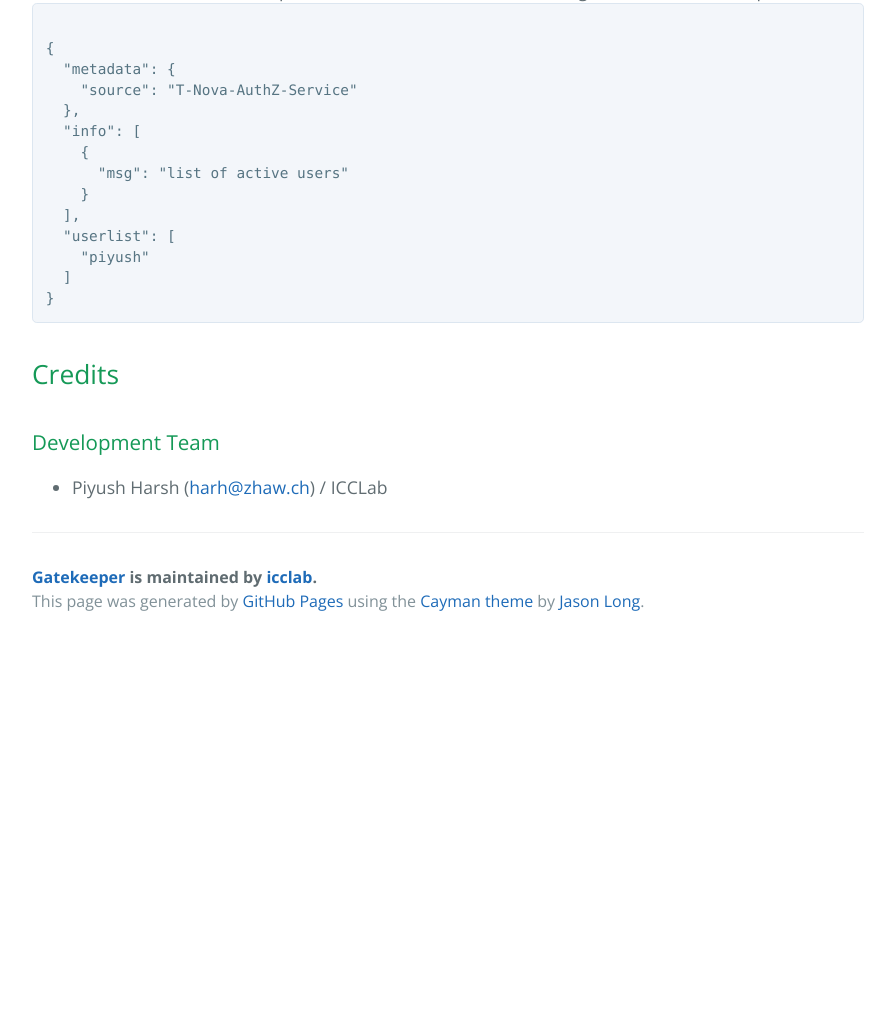
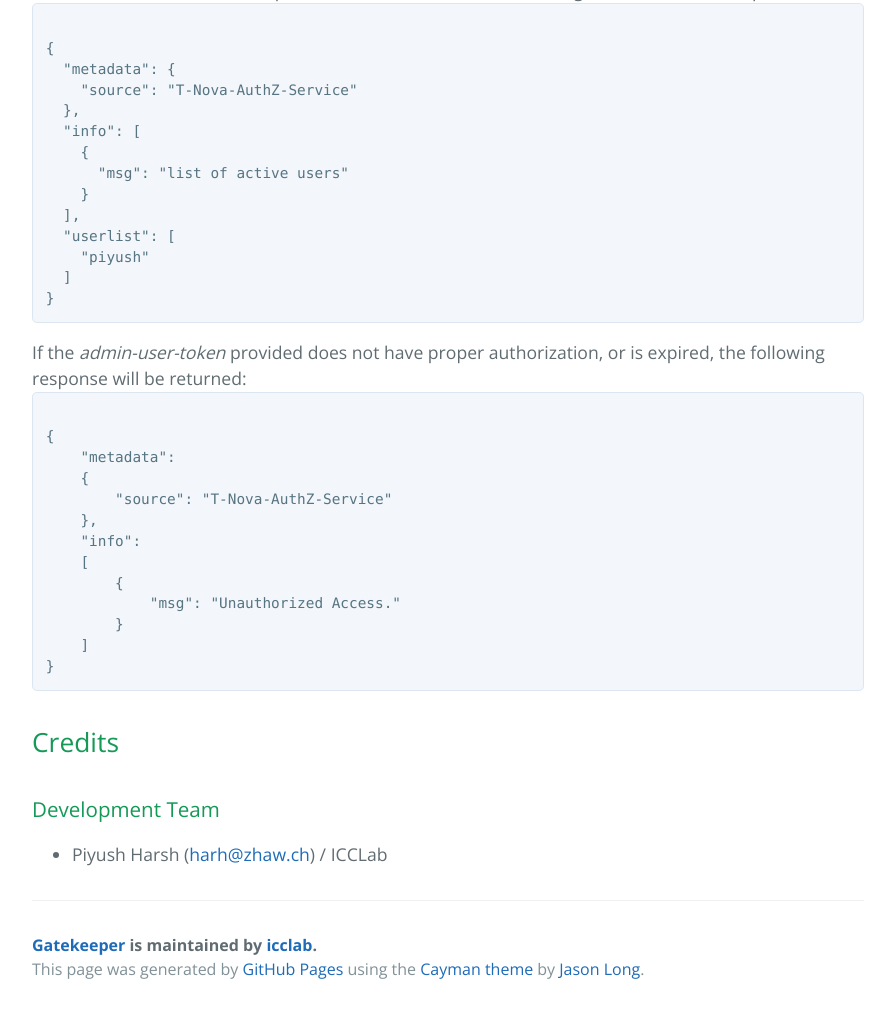
Before and after one commit to icclab/gatekeeper, a plain HTML site: page api.html in a window 1280 px wide. Shown: the part 3226-4239 px from the top of the page, without its empty margins (192-1087 px from the left). Before the commit the page ends 3871 px from the top, so only its background shows below. Drawn offline with nearby package versions, Linux system fonts and the light colour scheme.

```diff
--- a/api.html
+++ b/api.html
@@ -130,7 +130,7 @@
 <pre><code>curl -X GET localhost:8000/admin/user/ --header "Content-Type:application/json" --header "X-Auth-Token:admin-user-token"</code></pre>
 The <i>admin-user-token</i> used in the above call must be generated using the <a href="#token-gen">token generation</a> API and using the admin credentials while doing so.
 <h5>Example Response</h5>
-If successfull, the returned response will contain the list of users registered with Gatekeeper.
+If successful, the returned response will contain the list of users registered with Gatekeeper.
 <pre><code>
 {
   "metadata": {
@@ -144,6 +144,21 @@ If successfull, the returned response will contain the list of users registered
   "userlist": [
     "piyush"
   ]
+}
+</code></pre>
+If the <i>admin-user-token</i> provided does not have proper authorization, or is expired, the following response will be returned:
+<pre><code>
+{
+    "metadata":
+    {
+        "source": "T-Nova-AuthZ-Service"
+    },
+    "info":
+    [
+        {
+            "msg": "Unauthorized Access."
+        }
+    ]
 }
 </code></pre>
 
```
